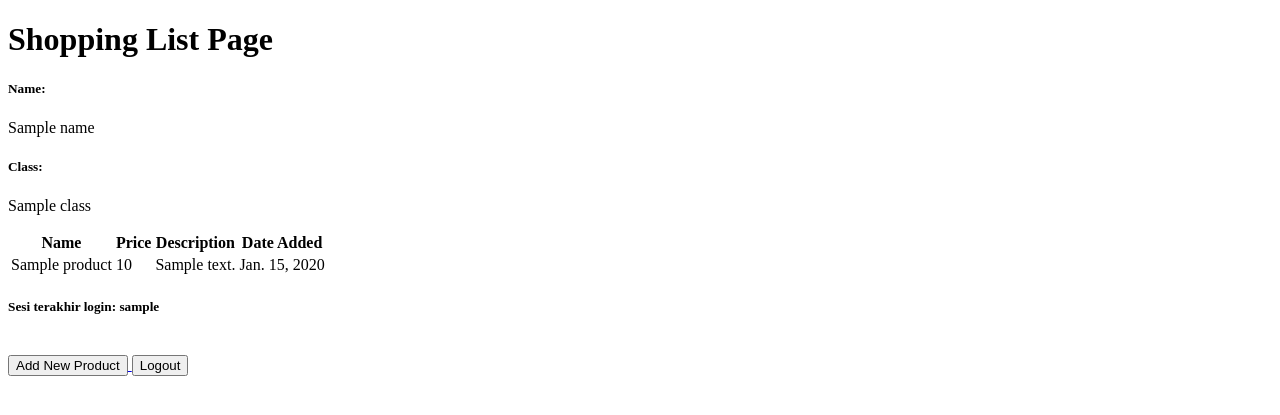
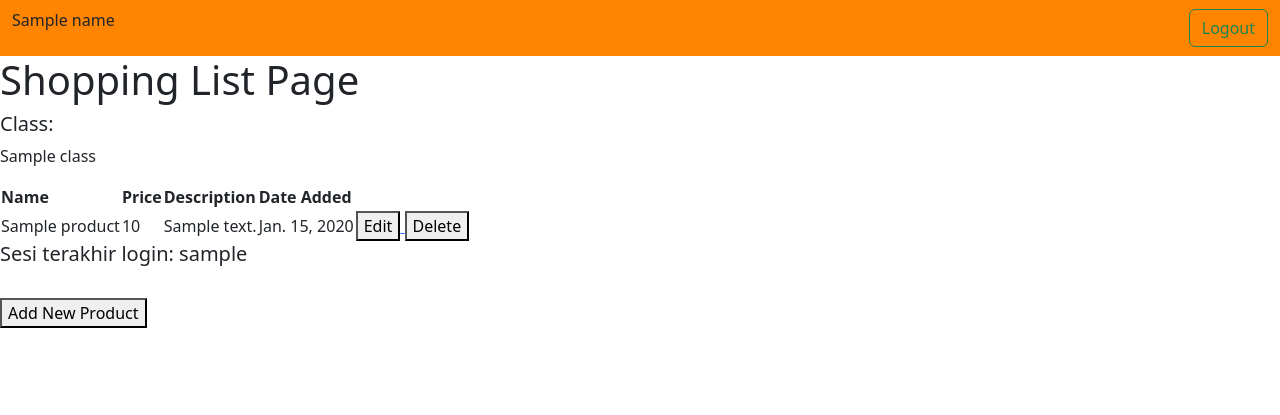
Before and after one commit to Edward-Salim/shopping-list, a Django app: template main/templates/main.html in a window 1280 px wide. Shown: the top 415 px of the page. Run offline with Django 4.2, Linux system fonts and the light colour scheme; tables that the repository leaves empty hold one stand-in row (values such as "Sample post"); the template is opened without the code that fills it: values that come from a table or form of the project are taken from there, most other values are stand-ins (such as "Sample title", 1, 10 or a date in 2020).

Commit message:
Menyelesaikan Tutorial 4

```diff
--- a/main/templates/main.html
+++ b/main/templates/main.html
@@ -1,10 +1,18 @@
 {% extends 'base.html' %}
 
 {% block content %}
+    <nav class="navbar" style="background-color:rgb(255, 132, 0)">
+        <div class="container-fluid">
+            <p>{{name}}</p>
+            <a href="{% url 'main:logout' %}">
+                <button class="btn btn-outline-success">
+                    Logout
+                </button>
+            </a>
+        </div>
+    </nav>
+
     <h1>Shopping List Page</h1>
-
-    <h5>Name:</h5>
-    <p>{{name}}</p>
 
     <h5>Class:</h5>
     <p>{{class}}</p>
@@ -25,6 +33,18 @@
                 <td>{{product.price}}</td>
                 <td>{{product.description}}</td>
                 <td>{{product.date_added}}</td>
+                <td>
+                    <a href="{% url 'main:edit_product' product.pk %}">
+                        <button>
+                            Edit
+                        </button>
+                    </a>
+                    <a href="{% url 'main:delete_product' product.pk %}">
+                        <button>
+                            Delete
+                        </button>
+                    </a>
+                </td>
             </tr>
         {% endfor %}
     </table>
@@ -36,9 +56,4 @@
             Add New Product
         </button>
     </a>
-    <a href="{% url 'main:logout' %}">
-        <button>
-            Logout
-        </button>
-    </a>
 {% endblock content %}
--- a/main/urls.py
+++ b/main/urls.py
@@ -3,6 +3,8 @@
 from main.views import register
 from main.views import login_user
 from main.views import logout_user
+from main.views import edit_product
+from main.views import delete_product
 
 app_name = 'main'
 
@@ -14,4 +16,6 @@
     path('register/', register, name='register'),
     path('login/', login_user, name='login'),
     path('logout/', logout_user, name='logout'),
+    path('edit-product/<int:id>', edit_product, name='edit_product'),
+    path('delete/<int:id>', delete_product, name='delete_product'),
 ]
--- a/templates/base.html
+++ b/templates/base.html
@@ -9,6 +9,10 @@
         />
         {% block meta %}
         {% endblock meta %}
+        <link href="https://cdn.jsdelivr.net/npm/bootstrap@5.3.2/dist/css/bootstrap.min.css" rel="stylesheet" integrity="sha384-T3c6CoIi6uLrA9TneNEoa7RxnatzjcDSCmG1MXxSR1GAsXEV/Dwwykc2MPK8M2HN" crossorigin="anonymous">
+        <script src="https://code.jquery.com/jquery-3.6.0.min.js" integrity="sha384-KyZXEAg3QhqLMpG8r+J4jsl5c9zdLKaUk5Ae5f5b1bw6AUn5f5v8FZJoMxm6f5cH1" crossorigin="anonymous"></script>
+        <script src="https://cdn.jsdelivr.net/npm/@popperjs/core@2.11.8/dist/umd/popper.min.js" integrity="sha384-I7E8VVD/ismYTF4hNIPjVp/Zjvgyol6VFvRkX/vR+Vc4jQkC+hVqc2pM8ODewa9r" crossorigin="anonymous"></script>
+        <script src="https://cdn.jsdelivr.net/npm/bootstrap@5.3.2/dist/js/bootstrap.min.js" integrity="sha384-BBtl+eGJRgqQAUMxJ7pMwbEyER4l1g+O15P+16Ep7Q9Q+zqX6gSbd85u4mG4QzX+" crossorigin="anonymous"></script>
     </head>
 
     <body>
```
Also changed, not shown: main/templates/edit_product.html (added, +22 -0 lines), main/views.py (+25 -0 lines).
